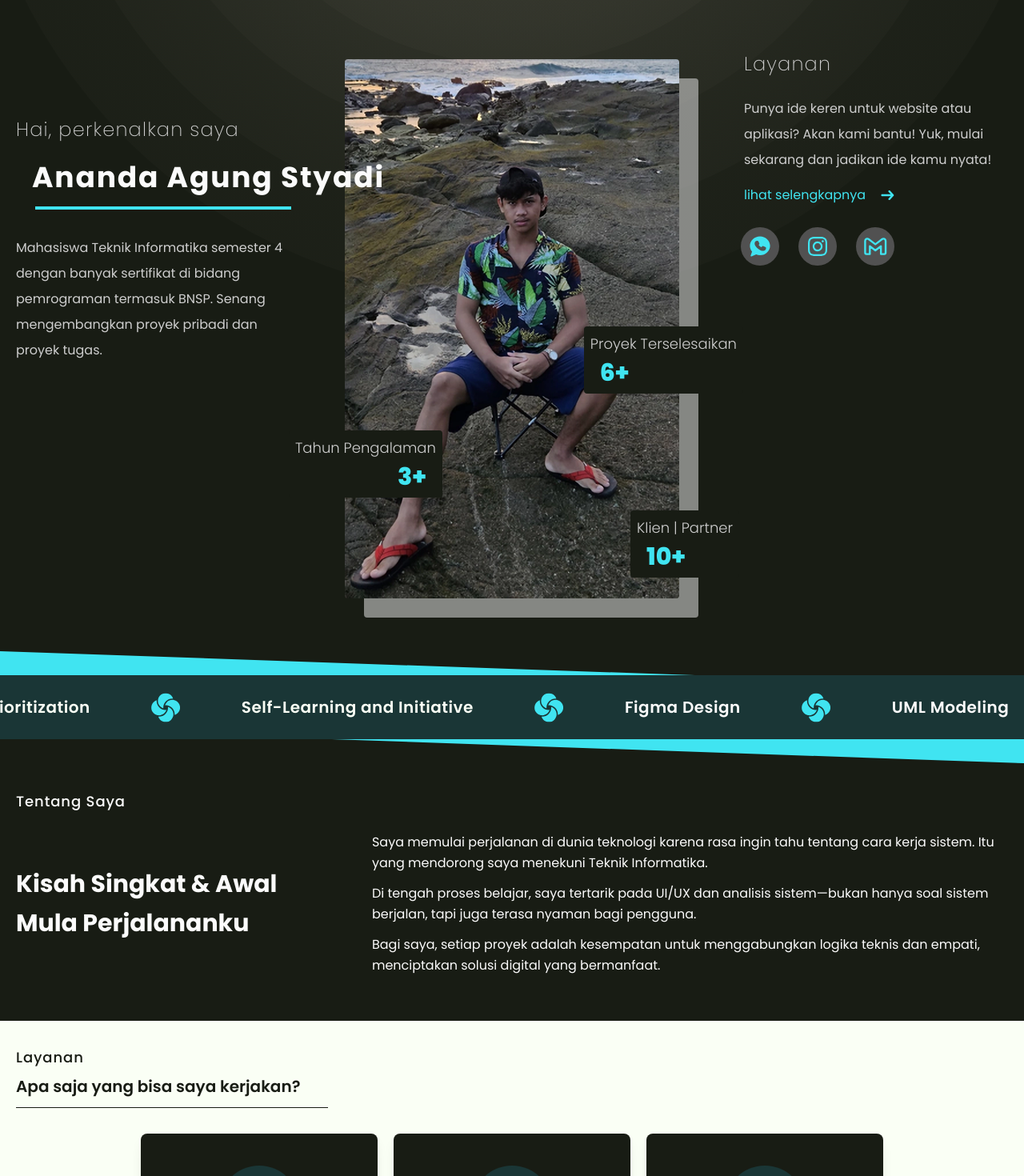
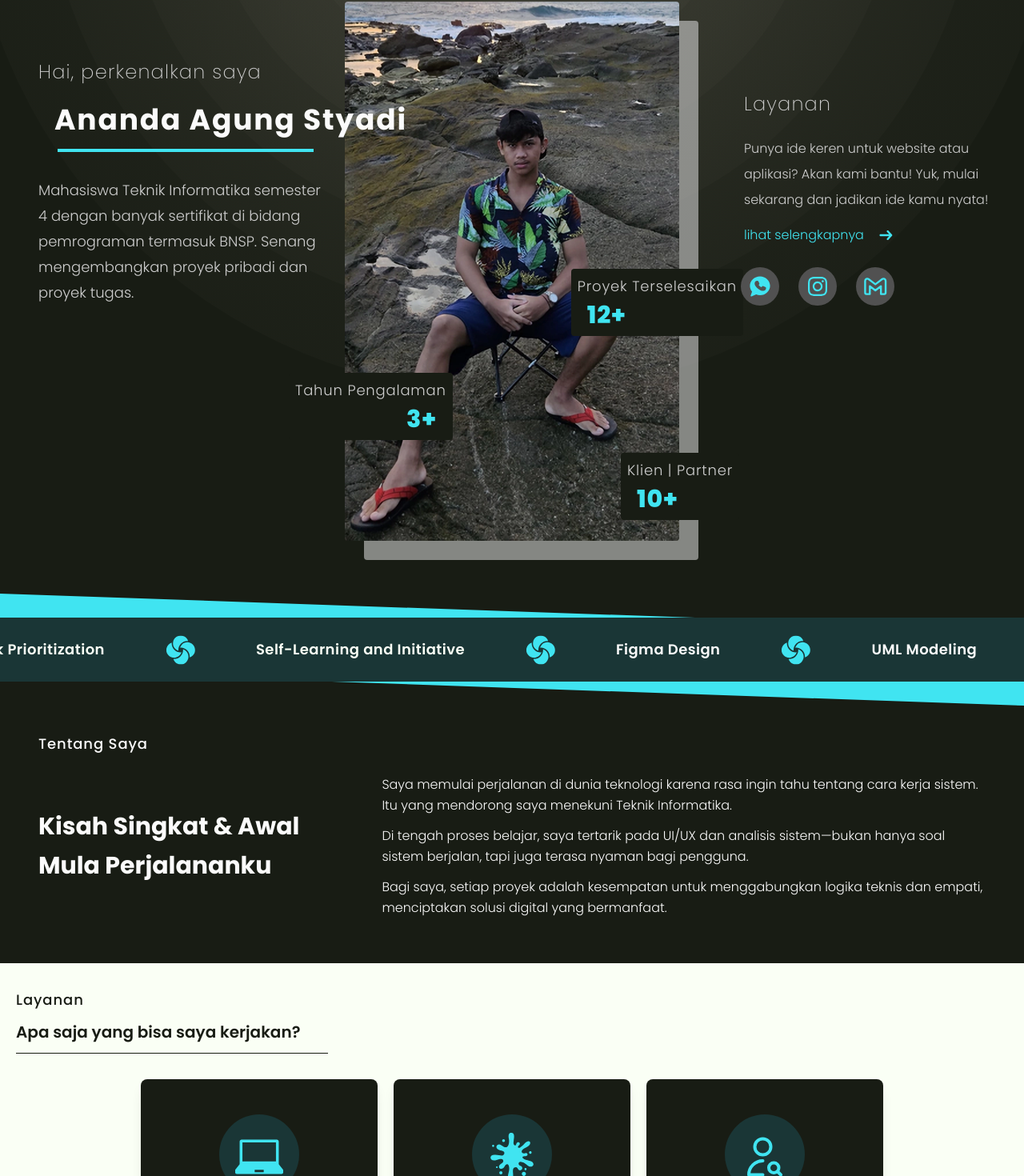
Before and after one commit to AugustAgung05/Portofolio, a React (Vite) app: page / in a window 1280 px wide. Shown: the part 70-1540 px from the top of the page at 80% size. Built offline with nearby package versions, Linux system fonts and the light colour scheme.

Commit message:
add link portofolio, adjustment margin, adjustment position

```diff
--- a/src/components/AboutComponent.jsx
+++ b/src/components/AboutComponent.jsx
@@ -1,11 +1,10 @@
-//eslint-disable-next-line
 export default function ContentComponent() {
   return (
-    <div className="text-light mx-5">
+    <div className="text-light mx-5 lg:mx-12">
         <h1 className="font-medium tracking-wider sm:text-lg">Tentang Saya</h1>
-        <div className="flex flex-col md:flex-row items-center gap-4 md:gap-12 mt-4 md:mt-6">
+        <div className="flex flex-col md:flex-row items-center gap-4 md:gap-12 mt-3 md:mt-6">
             <h2 className="font-bold text-2xl md:text-3xl leading-relaxed md:w-[600px]">Kisah Singkat & Awal Mula Perjalananku</h2>
-            <div className="flex flex-col gap-3 leading-relaxed text-sm md:text-base">
+            <div className="flex flex-col gap-3 font-light leading-relaxed text-sm md:text-base">
                 <p>Saya memulai perjalanan di dunia teknologi karena rasa ingin tahu tentang cara kerja sistem. Itu yang mendorong saya menekuni Teknik Informatika.</p>
                 <p>Di tengah proses belajar, saya tertarik pada UI/UX dan analisis sistem—bukan hanya soal sistem berjalan, tapi juga terasa nyaman bagi pengguna.</p>
                 <p>Bagi saya, setiap proyek adalah kesempatan untuk menggabungkan logika teknis dan empati, menciptakan solusi digital yang bermanfaat.</p>
--- a/src/components/CardComponent.jsx
+++ b/src/components/CardComponent.jsx
@@ -1,13 +1,12 @@
 import "../styles/style.css"
 
 //eslint-disable-next-line
-function CardComponent({ className, title, description, titleClass, descriptionClass }) {
+function CardComponent({ className, title, description, descriptionClass }) {
   return (
-    <div className={`bg-bg p-2 rounded-sm ${className}`}>
-      <h3 className={`text-secondary font-light  ${titleClass}`}>{title}</h3>
-      <h1 className={`font-extrabold text-neon mt-1 ${descriptionClass}`}>{description}</h1>
+    <div className={`bg-bg p-2 rounded-sm tracking-wider ${className}`}>
+      <h3 className={`text-secondary font-light text-sm md:text-base xl:text-lg`}>{title}</h3>
+      <h1 className={`font-extrabold text-neon mt-1 text-lg sm:text-2xl xl:text-3xl ${descriptionClass}`}>{description}</h1>
     </div>
   );
 }
-
 export default CardComponent;
--- a/src/components/CollaborationComponent.jsx
+++ b/src/components/CollaborationComponent.jsx
@@ -1,9 +1,9 @@
 export default function CollaborationComponent() {
   return (
-    <div className="flex flex-col gap-8 sm:flex-row text-light mx-6 my-8 sm:items-center sm:justify-between">
+    <div className="flex flex-col gap-8 sm:flex-row text-light mx-5 lg:mx-12 my-8 sm:items-center sm:justify-between">
         <h1 className="text-center sm:text-left font-bold text-2xl sm:text-3xl leading-relaxed sm:w-[60%]">Saya terbuka untuk kerja sama dan kolaborasi profesional.</h1>
         <div className="flex flex-col gap-3 items-center font-medium text-sm">
-            <button className="bg-primary text-white rounded-lg border border-white px-13 py-3">Hubungi Saya</button>
+            <button className="bg-primary text-secondary rounded-lg border border-secondary px-13 py-3">Hubungi Saya</button>
             <button className="bg-secondary text-bg px-13 py-3 rounded-lg">Lihat Portofolio</button>
         </div>
     </div>
--- a/src/components/TaskComponent.jsx
+++ b/src/components/TaskComponent.jsx
@@ -2,7 +2,7 @@
 export default function TaskComponent({img, title, description}) {
     return (
         <div className="w-[296px] h-[293px] bg-bg rounded-lg shadow-lg flex flex-col items-center text-center">
-            <img className="mt-10" src={img} alt={title} />
+            <img className="mt-11" src={img} alt={title} />
             <h3 className="text-lg font-semibold text-white mt-10 tracking-wider">{title}</h3>
             <p className="text-sm text-gray mt-4 w-[254px] tracking-wider">{description}</p>
         </div>
--- a/src/layouts/MainLayout.jsx
+++ b/src/layouts/MainLayout.jsx
@@ -1,3 +1,4 @@
+/* eslint-disable react/no-unknown-property */
 import NavbarComponent from "../components/NavbarComponent";
 import BerandaSection from "../sections/BerandaSection";
 import LayananSection from '../sections/LayananSection';
@@ -10,8 +11,7 @@ function MainLayout() {
     return (
         <div>
             <div className="relative z-[-1] flex flex-col">
-                {/* eslint-disable-next-line react/no-unknown-property */}
-                <svg xmlns="http://www.w3.org/2000/svg" version="1.1" xmlns:xlink="http://www.w3.org/1999/xlink" xmlns:svgjs="http://svgjs.dev/svgjs" viewBox="0 0 800 800" className="absolute -top-[280px] left-0">
+                <svg xmlns="http://www.w3.org/2000/svg" version="1.1" xmlnsXlink="http://www.w3.org/1999/xlink" xmlns:svgjs="http://svgjs.dev/svgjs" viewBox="0 0 800 800" className="absolute -top-10 sm:-top-18 lg:-top-32 xl:-top-40 2xl:-top-48 3xl:-top-56 left-0">
                     <defs>
                         <radialGradient id="cccircular-grad" r="50%" cx="50%" cy="50%">
                         <stop offset="0%" stopColor="#ECDFCC" stopOpacity="0.02"></stop>
--- a/src/sections/BerandaSection.jsx
+++ b/src/sections/BerandaSection.jsx
@@ -12,35 +12,35 @@ import "../styles/style.css";
 function AboutSection(){
     return (
         <>
-            <section className="mt-12 2xl:mt-32 flex flex-col mx-5">
+            <section className="mt-12 2xl:mt-18 flex flex-col mx-5">
                 <div className="lg:order-3 lg:mt-[-320px] lg:z-[-1] xl:mt-[-380px]">
                     <div className="relative max-w-[418px] mx-auto">
                         <img src={agung} className="max-w-[90%] mx-auto sm:max-w-full lg:max-w-[70%] xl:max-w-full rounded-sm" alt="Ananda Agung Styadi" />
                         <img src={background} className="max-w-[90%] absolute top-4 -right-1 z-[-1] sm:max-w-full sm:top-6 sm:-right-6 lg:max-w-[70%] lg:sm:right-9 xl:max-w-full xl:right-[-24px] opacity-60 rounded-sm 3xl:right-[-26px]" alt="Background" />
                     </div>
                     <div className="relative height-[500px] top-[-280px] max-w-[418px] mx-auto">
-                        <CardComponent descriptionClass="ml-3 text-lg sm:text-2xl xl:text-3xl" titleClass="text-sm sm:text-base xl:text-lg" className="absolute top-[-130px] right-[-20px] sm:right-[-70px] lg:right-[-20px] lg:top-[20px] xl:right-[-80px] xl:top-[-60px]" title="Proyek Terselesaikan" description="6+"></CardComponent>
-                        <CardComponent descriptionClass="mr-3 text-lg sm:text-2xl xl:text-3xl" titleClass="text-sm sm:text-base xl:text-lg" className="absolute top-[20px] left-[-20px] text-end sm:left-[-85px] lg:left-[-20px] lg:top-[110px] xl:left-[-70px] xl:top-[70px]" title="Tahun Pengalaman" description="3+"></CardComponent>
-                        <CardComponent descriptionClass="ml-3 text-lg sm:text-2xl xl:text-3xl" titleClass="text-sm sm:text-base xl:text-lg" className="absolute top-[160px] right-[-20px] sm:right-[-70px] lg:right-[-8px] xl:right-[-75px] xl:top-[170px]" title="Klien | Partner" description="10+"></CardComponent>
+                        <CardComponent descriptionClass="ml-3" className="absolute top-[-150px] right-[-10px] sm:right-[-70px] lg:right-[-20px] lg:top-[20px] xl:right-[-80px] xl:top-[-60px]" title="Proyek Terselesaikan" description="12+"></CardComponent>
+                        <CardComponent descriptionClass="mr-3" className="absolute top-[20px] left-[-10px] text-end sm:left-[-85px] lg:left-[-20px] lg:top-[125px] xl:left-[-70px] xl:top-[70px]" title="Tahun Pengalaman" description="3+"></CardComponent>
+                        <CardComponent descriptionClass="ml-3" className="absolute top-[180px] right-[-10px] sm:right-[-70px] lg:right-[-8px] lg:top-[200px] xl:right-[-75px] xl:top-[170px]" title="Klien | Partner" description="10+"></CardComponent>
                     </div>
                 </div>
 
-                <div className="flex flex-col justify-center mt-24 lg:flex-row lg:items-center">
-                    <div className="mt-8 lg:w-full">
-                        <h3 className="text-secondary text-xs tracking-wider font-extralight md:text-sm lg:text-xl xl:text-2xl 3xl:text-3xl">Hai, perkenalkan saya</h3>
+                <div className="flex flex-col mt-14 justify-center lg:flex-row lg:items-center">
+                    <div className="lg:w-full lg:ml-7">
+                        <h3 className="text-secondary text-xs tracking-wider font-extralight md:text-sm lg:text-lg xl:text-2xl 3xl:text-3xl">Hai, perkenalkan saya</h3>
                         <h1 className="text-light font-bold text-center text-2xl mt-4 lg:mt-6 lg:text-3xl lg:text-start lg:ml-3 lg:tracking-wide xl:text-4xl xl:ml-5 xl:tracking-wider 3xl:text-5xl">Ananda Agung Styadi</h1>
                         <hr className="w-[65%] md:w-[200px] border-[2.5px] mx-auto border-neon mt-3 lg:ml-3 lg:w-[250px] xl:w-[320px] xl:mt-4 xl:ml-6 3xl:w-[430px] 3xl:mt-5"/>
                         <div className="mt-6 lg:w-[300px] lg:mt-8 xl:w-[360px] 2xl:w-[470px] 3xl:w-[650px]">
-                            <p className="text-sm md:text-base text-secondary leading-8 xl:text-base 3xl:text-lg">Mahasiswa Teknik Informatika semester 4 dengan banyak sertifikat di bidang pemrograman termasuk BNSP. Senang mengembangkan proyek pribadi dan proyek tugas.</p>
+                            <p className="text-sm md:text-base font-light text-secondary leading-8 xl:text-lg">Mahasiswa Teknik Informatika semester 4 dengan banyak sertifikat di bidang pemrograman termasuk BNSP. Senang mengembangkan proyek pribadi dan proyek tugas.</p>
                         </div>
                     </div>
 
-                    <div className="mt-20 lg:-mt-44 lg:max-w-[275px] xl:max-w-[330px] 2xl:max-w-[440px] 3xl:max-w-[620px]">
-                        <h3 className="text-secondary text-xs tracking-wider font-extralight md:text-sm lg:text-xl xl:text-2xl 3xl:text-3xl">Layanan</h3>
-                        <p className="mt-4 text-sm md:text-base leading-8 text-secondary lg:mt-6 xl:text-base 3xl:text-lg">Punya ide keren untuk website atau aplikasi? Akan kami bantu! Yuk, mulai sekarang dan jadikan ide kamu nyata!</p>
+                    <div className="lg:1/2 mt-9 xl:max-w-[330px] 2xl:max-w-[440px] 3xl:max-w-[620px]">
+                        <h3 className="text-secondary text-xs tracking-wider font-extralight md:text-sm lg:text-lg xl:text-2xl 3xl:text-3xl">Layanan</h3>
+                        <p className="mt-3 text-sm md:text-base font-light text-secondary lg:mt-6 leading-8">Punya ide keren untuk website atau aplikasi? Akan kami bantu! Yuk, mulai sekarang dan jadikan ide kamu nyata!</p>
                         <div className="flex mt-4">
                             <a href="" className="flex gap-3 group xl:gap-5 3xl:gap-7">
-                                <span className="text-neon text-sm  xl:text-base 3xl:text-lg">lihat selengkapnya</span>
+                                <span className="text-neon text-sm font-light xl:text-base 3xl:text-lg">lihat selengkapnya</span>
                                 <img src={arrow} alt="right-arrow" className="transition-transform duration-200 group-hover:translate-x-2 xl:scale-110 3xl:scale-140"/>
                             </a>
                         </div>
--- a/src/sections/LayananSection.jsx
+++ b/src/sections/LayananSection.jsx
@@ -20,7 +20,7 @@ export default function LayananSection() {
         <section className="py-8 bg-white mt-14">
             <div className="mx-5 text-bg">
                 <h1 className="font-medium sm:text-lg tracking-wider">Layanan</h1>
-                <h2 className="text-lg sm:text-xl font-semibold mt-2">Apa saja yang bisa saya kerjakan?</h2>
+                <h2 className="text-lg sm:text-xl font-semibold mt-3">Apa saja yang bisa saya kerjakan?</h2>
                 <hr className="sm:w-[390px] mt-3 border-bg"/>
                 <div className="flex flex-wrap sm:flex-row mt-8 justify-center gap-5">
                     <TaskComponent
--- a/src/styles/style.css
+++ b/src/styles/style.css
@@ -45,3 +45,18 @@ body::-webkit-scrollbar-thumb {
 body::-webkit-scrollbar-thumb:hover {
   opacity: 0.1;
 }
+
+.underline-animation::after {
+  content: '';
+  position: absolute;
+  left: 0;
+  bottom: -3px;
+  height: 2px;
+  width: 0;
+  background-color: currentColor;
+  transition: width 0.2s ease-in-out;
+}
+
+.underline-animation:hover::after {
+  width: 100%;
+}
```
Also changed, not shown: src/components/ProyekComponent.jsx (+6 -2 lines), src/components/SlideComponent.jsx (+3 -6 lines), src/sections/PortofolioSection.jsx (+10 -10 lines).
